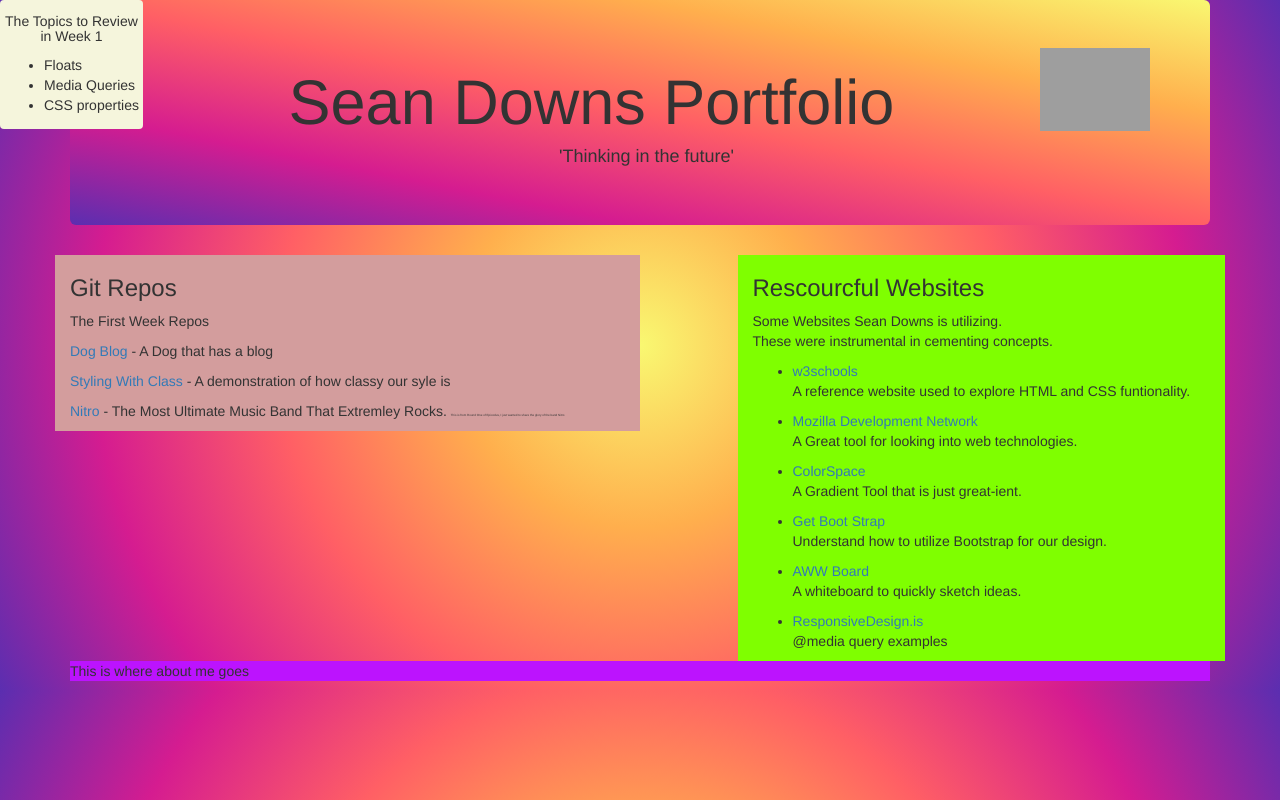
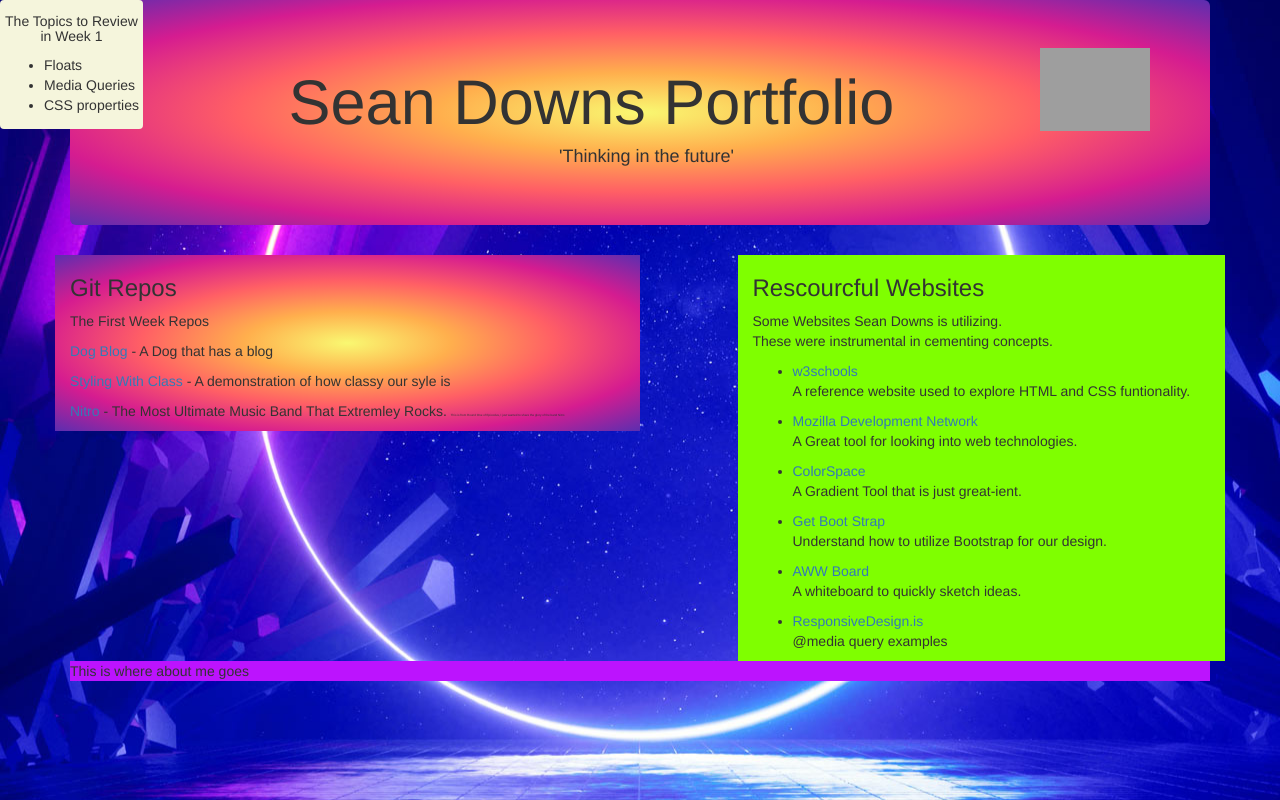
Before and after one commit to SPdowns/Spdowns-Portfolio, a plain HTML site: page index.html in a window 1280 px wide. Drawn offline with Linux system fonts and the light colour scheme; grey boxes are pictures that could not be loaded.

Commit message:
change background images

```diff
--- a/css/styles.css
+++ b/css/styles.css
@@ -5,7 +5,7 @@
 }
 
 .jumbotron {
-  background-image: linear-gradient(to left bottom, #f9f871, #ffaf4d, #ff5f65, #d51c90, #5b2eb0);
+  background-image: radial-gradient(#f9f871, #ffaf4d, #ff5f65, #d51c90, #5b2eb0);
   text-align: center;
 }
 
@@ -18,8 +18,10 @@
   text-align: center;
 }
 .git {
-  background-color: rgb(211, 157, 157);
+  background-image: radial-gradient(#f9f871, #ffaf4d, #ff5f65, #d51c90, #5b2eb0);
 }
+
+
 
 .rec {
   background-color: chartreuse;
@@ -34,7 +36,7 @@
 }
 
 body {
-  background-image: radial-gradient(circle, #f9f871, #ffaf4d, #ff5f65, #d51c90, #5b2eb0);
+  background-image: url(../img/bgimg1.jpg);
   background-position: center;
   background-color: #cccccc;
 }
```
